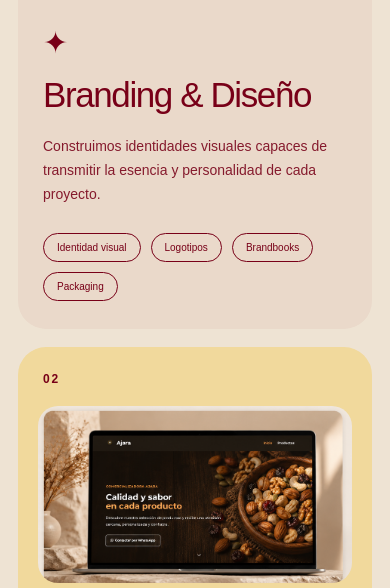
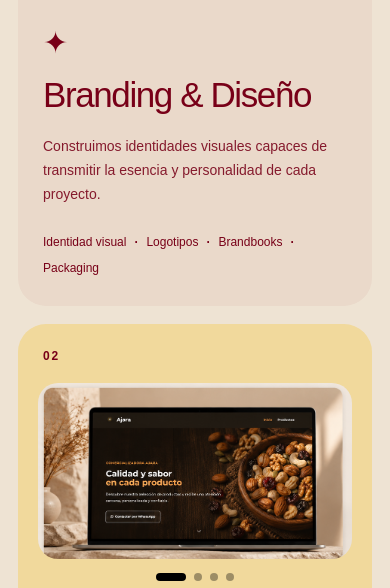
Before and after one commit to Alucard4512/Emprendimiento-Lien, a plain HTML site: page index.html in a window 390 px wide. Shown: the part 1412-2000 px from the top of the page. Drawn offline with Linux system fonts and the light colour scheme.

Commit message:
Cambios estructurales

```diff
--- a/index.html
+++ b/index.html
@@ -25,7 +25,7 @@
 
         <a href="#inicio" class="logo" aria-label="Ir al inicio">
             <img
-                src="assets/images/Logo lien.jpeg"
+                src="assets/images/Logo lien azul SF.png"
                 alt="LIEN Estudio Creativo"
             >
         </a>
@@ -141,28 +141,28 @@
 
                                 <div class="carousel-slide">
                                     <img
-                                        src="assets/images/Branding/branding-01.jpeg"
+                                        src="assets/images/Branding/packaging-01.gif"
                                         alt="Proyecto de identidad visual"
                                     >
                                 </div>
 
                                 <div class="carousel-slide">
                                     <img
-                                        src="assets/images/Branding/branding-02.jpeg"
+                                        src="assets/images/Branding/branding-01.jpeg"
                                         alt="Aplicación de identidad visual"
                                     >
                                 </div>
 
                                 <div class="carousel-slide">
                                     <img
-                                        src="assets/images/Branding/packaging-01.gif"
+                                        src="assets/images/Branding/packaging-02.gif"
                                         alt="Proyecto de packaging"
                                     >
                                 </div>
 
                                 <div class="carousel-slide">
                                     <img
-                                        src="assets/images/Branding/packaging-02.gif"
+                                        src="assets/images/Branding/branding-02.jpeg"
                                         alt="Aplicación de packaging"
                                     >
                                 </div>
@@ -488,10 +488,10 @@
 
                         <div class="service-icon">↗</div>
 
-                        <h3>Experiencias Digitales</h3>
+                        <h3>Invitaciones Digitales</h3>
 
                         <p>
-                            Creamos experiencias digitales
+                            Creamos Invitaciones digitales
                             personalizadas para momentos,
                             eventos e ideas especiales.
                         </p>
@@ -586,8 +586,6 @@
                             alt="Dani - LIEN Estudio Creativo"
                         >
                     </div>
-
-                    <span class="about-gallery-star">✦</span>
 
                 </div>
 
--- a/style.css
+++ b/style.css
@@ -1360,3 +1360,46 @@ button {
         display: none;
     }
 }
+
+/* NUEVO ESTILO DE LISTADO DE SERVICIOS */
+
+.service-content ul {
+    display: flex;
+    flex-wrap: wrap;
+    align-items: center;
+    gap: 8px 12px;
+    list-style: none;
+    margin-top: 25px;
+}
+
+.service-content li {
+    padding: 0;
+    border: none;
+    border-radius: 0;
+    font-size: 14px;
+    font-weight: 500;
+    line-height: 1.6;
+}
+
+.service-content li:not(:last-child)::after {
+    content: "·";
+    margin-left: 12px;
+    font-weight: 700;
+}
+
+/* ADAPTACIÓN MÓVIL */
+
+@media (max-width: 768px) {
+    .service-content li {
+        padding: 0;
+        font-size: 12px;
+    }
+
+    .service-content ul {
+        gap: 6px 8px;
+    }
+
+    .service-content li:not(:last-child)::after {
+        margin-left: 8px;
+    }
+}
```
Also changed, not shown: assets/images/Logo lien azul SF.png (added), assets/images/Logo lien verda SF.png (renamed from assets/images/Logo lien sin fondo.png), assets/images/Logo lien.jpeg (deleted).
